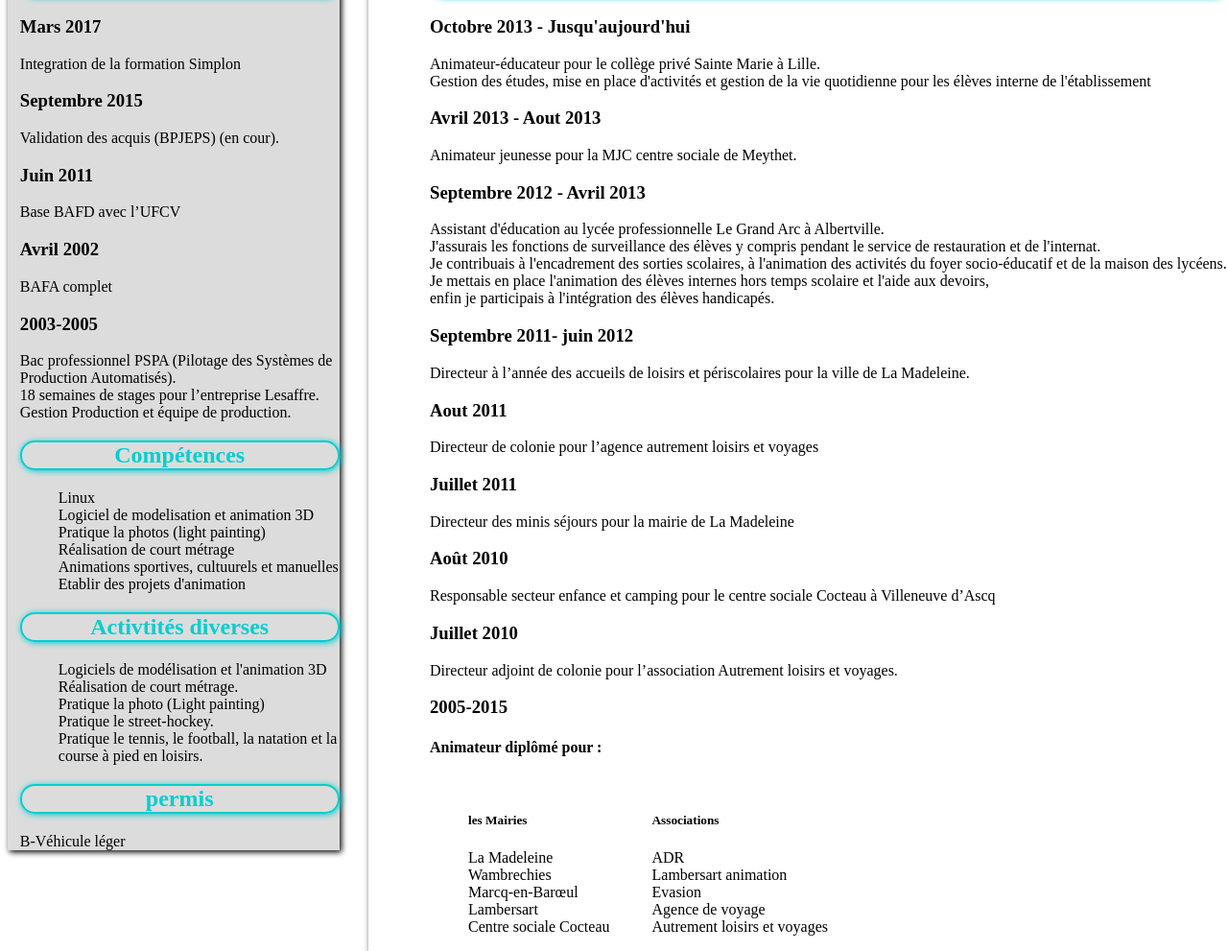
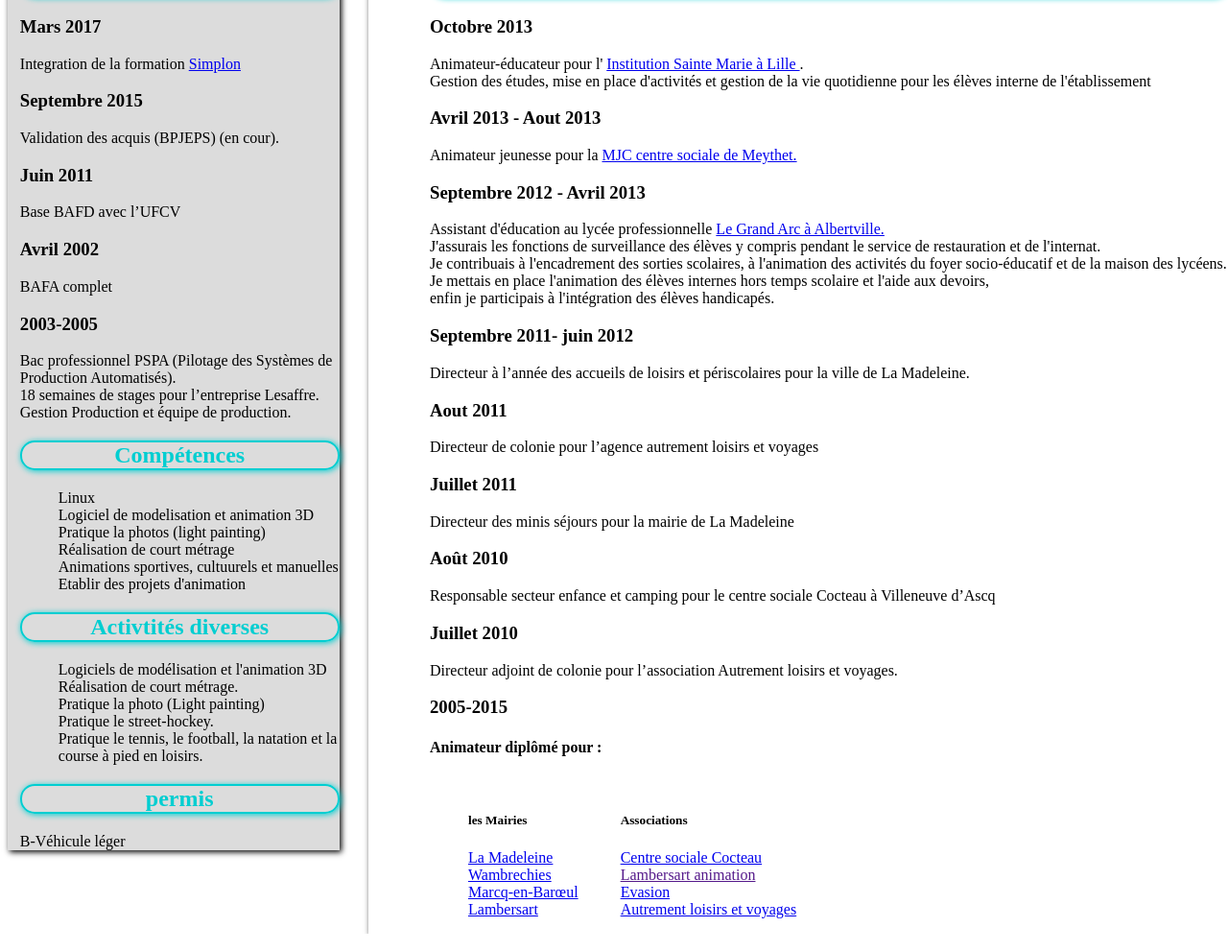
Before and after one commit to c-dehondt/web-cv, a plain HTML site: page index.html in a window 1280 px wide. Shown: the part 294-1285 px from the top of the page at 96% size. Drawn offline with Linux system fonts and the light colour scheme.

Commit message:
web-cv Add link

```diff
--- a/index.html
+++ b/index.html
@@ -14,7 +14,7 @@
           <h2 class="h2">contact</h2>
             <li>39 bis rue Emile Clainquart <br>59310 Mouchin</li>
             <li>06.84.22.05.33</li>
-            <li>c.dehondt@live.com</li>
+            <li><a href="mailto:c.dehondt@live.com">c.dehondt@live.com</li></a>
         </ul>
         <p>Je travaille dans l'animation depuis de nombreuses années,
           <br>ce qui m'a permis d'acquérir une grande compétence dans ce
@@ -23,13 +23,13 @@ domaine.  <br>Je suis disponible,motivé et sérieux afin d'assurer toutes les r
     <section>
       <h2>Experiences professionnelles</h2>
 
-        <h3>Octobre 2013 - Jusqu'aujourd'hui</h3>
-            Animateur-éducateur pour  le collège privé Sainte Marie à Lille.
+        <h3>Octobre 2013</h3>
+            Animateur-éducateur pour  l' <a href="http://www.sainte-marie-lille.fr/index.php/l-internat">Institution Sainte Marie à Lille </a>.
                 <br>Gestion des études, mise en place d'activités et gestion de la vie quotidienne pour les élèves interne de l'établissement
         <h3>Avril 2013 - Aout 2013</h3>
-            Animateur jeunesse pour la MJC centre sociale de Meythet.
+            Animateur jeunesse pour la <a href="http://www.mjc-centresocial-victorhugo.com/"> MJC centre sociale de Meythet.</a>
         <h3>Septembre 2012 - Avril 2013</h3>
-            Assistant d'éducation au lycée professionnelle Le Grand Arc  à Albertville.
+            Assistant d'éducation au lycée professionnelle <a href="http://www.ac-grenoble.fr/lycee/albertville.grandarc/"> Le Grand Arc  à Albertville.</a>
                 <br>J'assurais les fonctions de surveillance des élèves y compris pendant le service de restauration et de l'internat. <br>Je contribuais à l'encadrement des sorties scolaires, à l'animation des activités du foyer socio-éducatif et de la maison des lycéens. <br>Je mettais en place l'animation des élèves internes hors temps scolaire et  l'aide aux devoirs, <br>enfin je participais à l'intégration des élèves handicapés.
         <h3>Septembre 2011- juin 2012 </h3>
             Directeur  à l’année  des accueils de loisirs et périscolaires pour la ville de La Madeleine.
@@ -47,27 +47,26 @@ domaine.  <br>Je suis disponible,motivé et sérieux afin d'assurer toutes les r
           <article>
             <ul>
               <h5>les Mairies</h5>
-                <li>La Madeleine</li>
-                <li>Wambrechies</li>
-                <li>Marcq-en-Barœul</li>
-                <li>Lambersart</li>
-                <li>Centre sociale Cocteau</li>
+                <li><a href="http://www.ville-lamadeleine.fr/">La Madeleine</li></a>
+                <li><a href="http://www.wambrechies.fr/">Wambrechies</li></a>
+                <li><a href="http://www.marcq-en-baroeul.org/">Marcq-en-Barœul</li></a>
+                <li><a href="http://www.lambersart.fr/">Lambersart</li></a>
             </ul>
 
             <ul>
               <h5>Associations</h5>
-                <li>ADR</li>
-                <li>Lambersart animation</li>
-                <li>Evasion</li>
-                <li>Agence de voyage</li>
-                <li>Autrement loisirs et voyages</li>
+                <li><ADR</li>
+                <li><a href="http://www.centresocialcocteau.fr/">Centre sociale Cocteau</li></a>
+                <li><a href="">Lambersart animation</li></a>
+                <li><a href="http://associationevasion.wifeo.com/">Evasion</li>
+                <li>Autrement loisirs et voyages</li></a>
             </ul>
           </article>
     </section>
       <nav>
         <h2>Diplomes</h2>
           <h3>Mars 2017</h3>
-              Integration de la formation Simplon
+              Integration de la formation <a href="http://simplon.co/roubaix/">Simplon</a>
               <br>
           <h3>Septembre 2015</h3>
               Validation des acquis (BPJEPS) (en cour).
```
